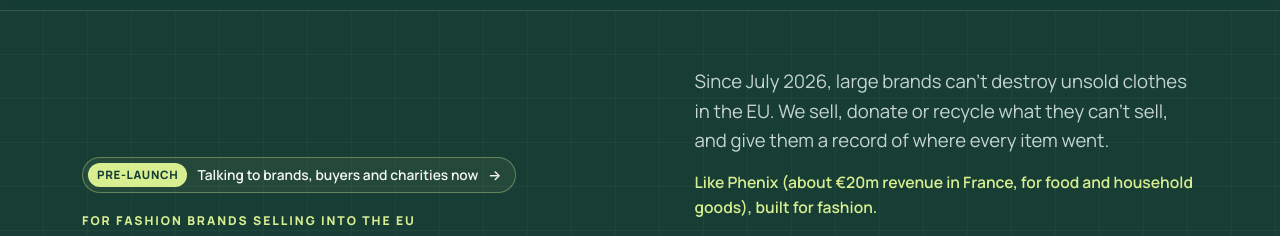
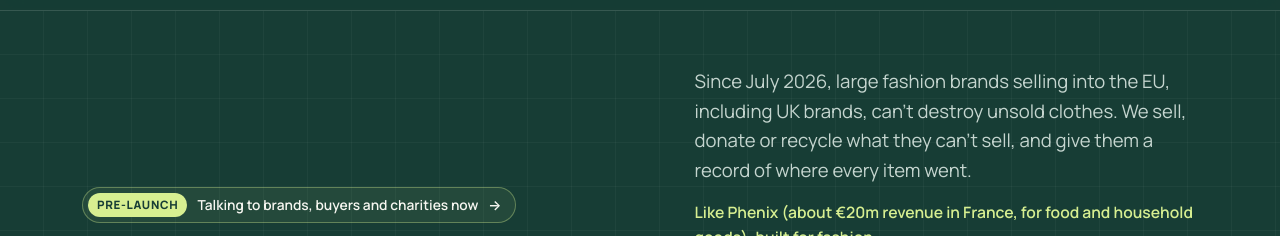
Before and after one commit to catliugit/ThreadFutures, a plain HTML site: page site/index.html in a window 1280 px wide. Shown: the part 56-292 px from the top of the page. Drawn offline with Linux system fonts and the light colour scheme.

Commit message:
Site: UK framing in hero sub-line to match the deck
Co-Authored-By: Claude Opus 5.5 <noreply@anthropic.com>

```diff
--- a/site/index.html
+++ b/site/index.html
@@ -4,16 +4,16 @@
 <meta charset="UTF-8">
 <meta name="viewport" content="width=device-width, initial-scale=1">
 <title>Thread Futures | We clear fashion brands' unsold stock without destroying it</title>
-<meta name="description" content="Since July 2026, large brands can't destroy unsold clothes in the EU. We sell, donate or recycle what they can't sell, and give them a record of where every item went.">
+<meta name="description" content="Since July 2026, large fashion brands selling into the EU, including UK brands, can't destroy unsold clothes. We sell, donate or recycle what they can't sell, and give them a record of where every item went.">
 <meta property="og:title" content="Thread Futures | We clear fashion brands' unsold stock without destroying it">
-<meta property="og:description" content="Since July 2026, large brands can't destroy unsold clothes in the EU. We sell, donate or recycle what they can't sell, and give them a record of where every item went.">
+<meta property="og:description" content="Since July 2026, large fashion brands selling into the EU, including UK brands, can't destroy unsold clothes. We sell, donate or recycle what they can't sell, and give them a record of where every item went.">
 <meta property="og:url" content="https://threadfutures.com/">
 <meta property="og:image" content="https://threadfutures.com/og-image.png">
 <meta property="og:image:width" content="1200">
 <meta property="og:image:height" content="630">
 <meta name="twitter:card" content="summary_large_image">
 <meta name="twitter:title" content="Thread Futures | We clear fashion brands' unsold stock without destroying it">
-<meta name="twitter:description" content="Since July 2026, large brands can't destroy unsold clothes in the EU. We sell, donate or recycle what they can't sell, and give them a record of where every item went.">
+<meta name="twitter:description" content="Since July 2026, large fashion brands selling into the EU, including UK brands, can't destroy unsold clothes. We sell, donate or recycle what they can't sell, and give them a record of where every item went.">
 <meta name="twitter:image" content="https://threadfutures.com/og-image.png">
 <meta property="og:image:alt" content="thread futures wordmark: Every unit a second life, and the proof.">
 <meta property="og:type" content="website">
@@ -614,7 +614,7 @@ select:focus,input[type=text]:focus,input[type=email]:focus,textarea:focus{outli
         <h1>We clear fashion brands' unsold stock <em class="accent">without destroying it.</em></h1>
       </div>
       <div>
-        <p class="lede">Since July 2026, large brands can't destroy unsold clothes in the EU. We sell, donate or recycle what they can't sell, and give them a record of where every item went.</p>
+        <p class="lede">Since July 2026, large fashion brands selling into the EU, including UK brands, can't destroy unsold clothes. We sell, donate or recycle what they can't sell, and give them a record of where every item went.</p>
         <p class="hero-like">Like Phenix (about €20m revenue in France, for food and household goods), built for fashion.</p>
         <div class="cta-row">
           <a class="btn btn-primary" href="#contact">Talk to us: 20-minute call</a>
```
Also changed, not shown: site/investors.html (+2 -2 lines).
